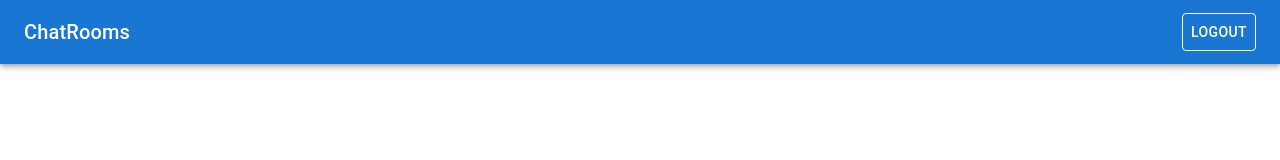
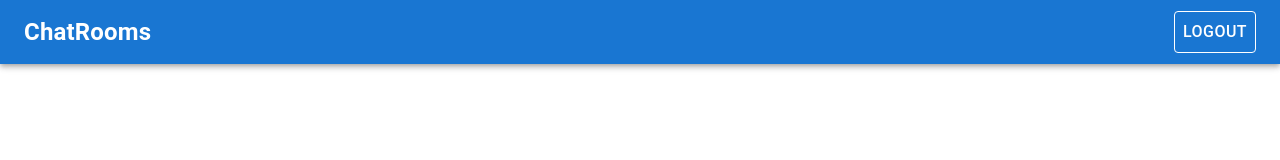
Before and after one commit to kishore7403/gcp-firestore-chatrooms, a React (Create React App) app: page /selectroom in a window 1280 px wide. Shown: the top 160 px of the page. Built offline with nearby package versions, Linux system fonts and the light colour scheme.

Commit message:
font changes in slect room

```diff
--- a/src/components/Selectroom.js
+++ b/src/components/Selectroom.js
@@ -9,25 +9,32 @@ const styles = {
   },
   title: {
     flexGrow: 1,
+    fontSize: '1.5rem',
+    fontWeight: 'bold'
   },
   avatar: {
-    marginLeft: '16px',
+    marginLeft: '1rem',
   },
   logoutButton: {
     border: '1px solid white',
     color: 'white',
     marginLeft: '1rem',
+    fontSize: '1rem'
   },
   buttonContainer: {
     display: 'flex',
     justifyContent: 'center',
-    marginTop: '20px',
+    marginTop: '2rem',
   },
   privateChatHeading: {
     marginTop: 'auto',
     height: '100%',
-    marginLeft: '45%'
+    marginLeft: '45%',
+    fontSize: '1rem'
   },
+  nameText: {
+    fontSize: '1rem',
+  }
 };
 
 function Selectroom() {
```
